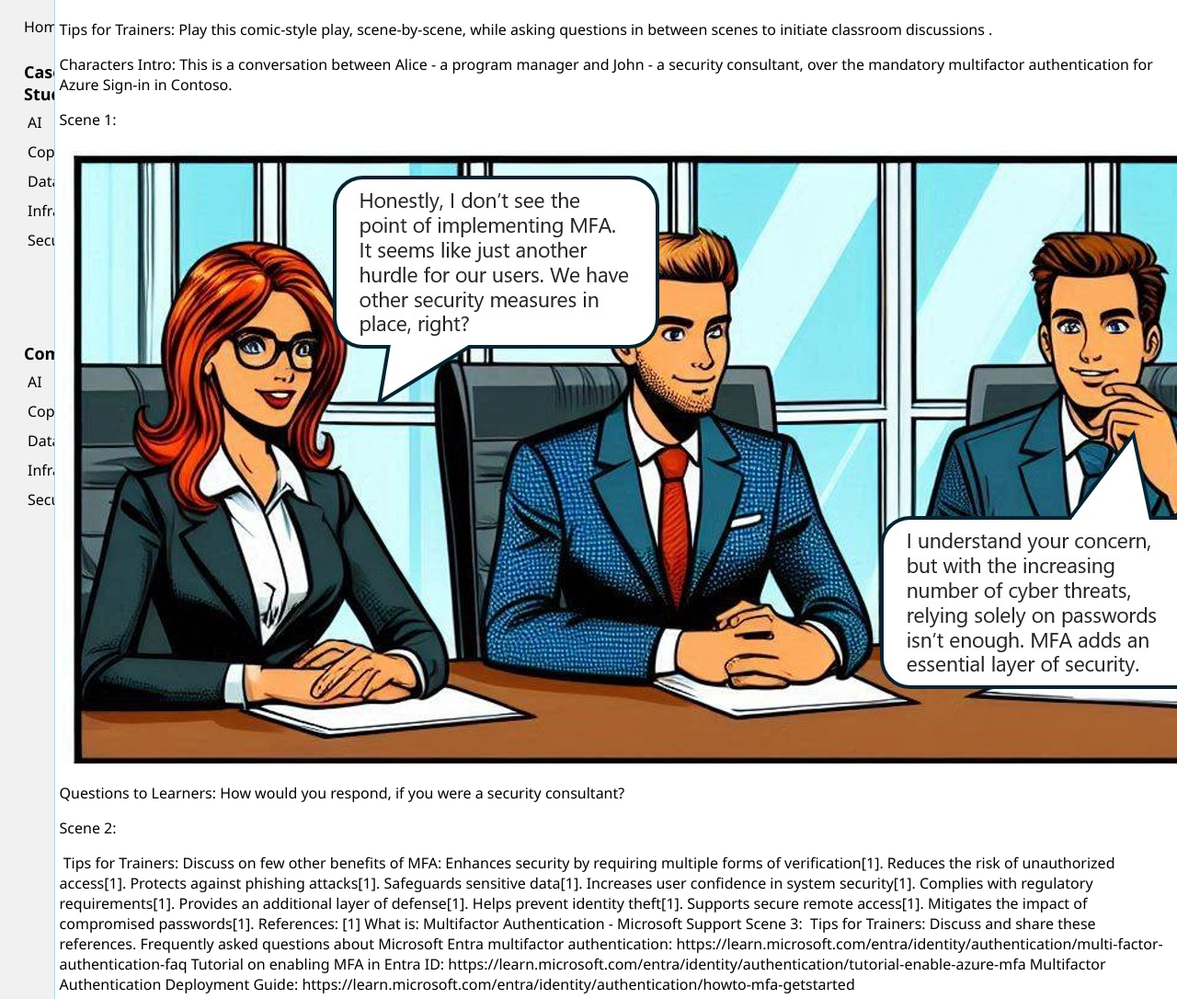
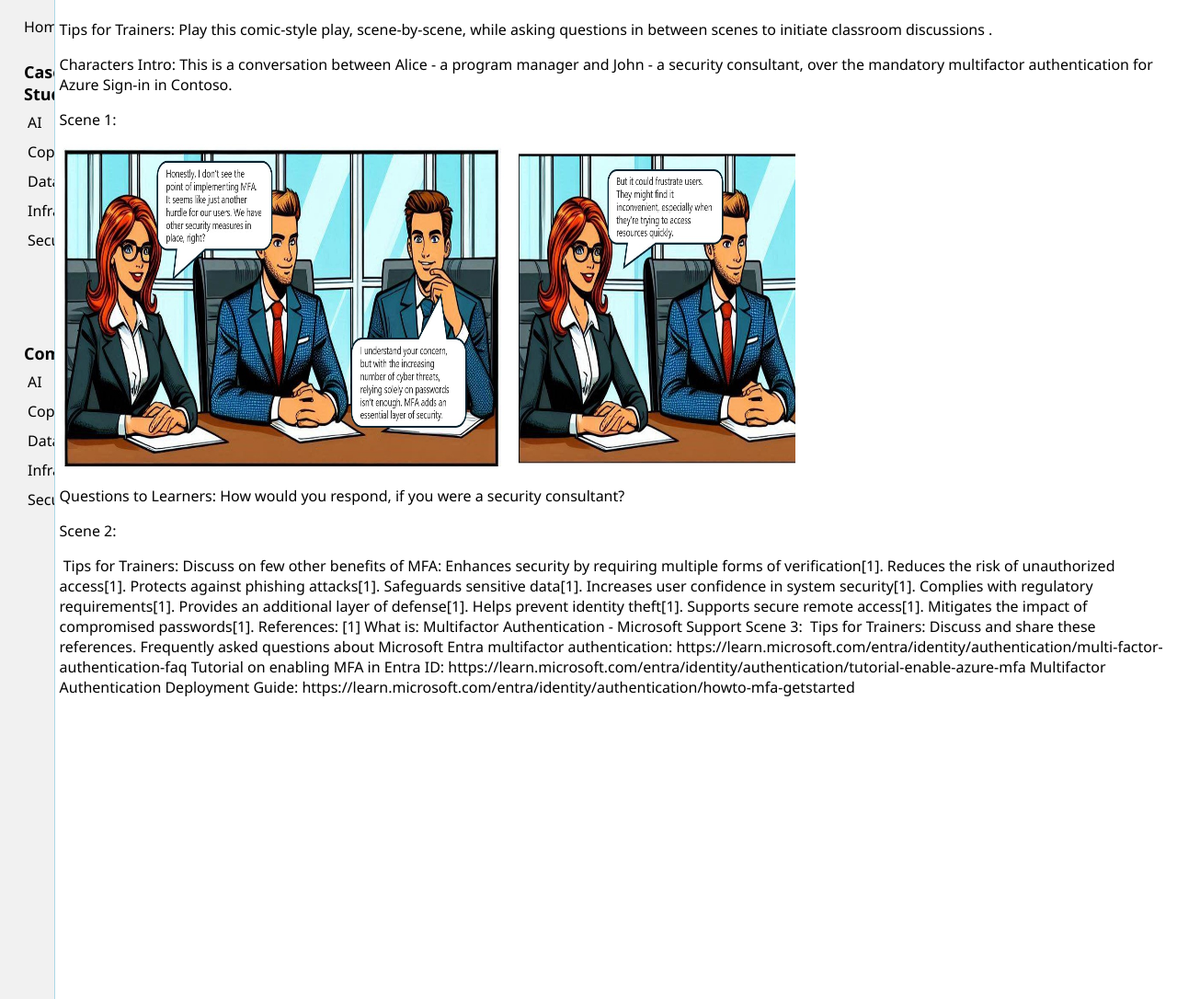
Before and after one commit to julietrajan/demo1, a Jekyll site: the page built from project-files/folder1/article1.md, in a window 1280 px wide. Shown: the whole page at 92% size. Built offline with Jekyll 4.4.1, drawn with Linux system fonts in a browser that asks for light colours.

Commit message:
Update article1.md

```diff
--- a/project-files/folder1/article1.md
+++ b/project-files/folder1/article1.md
@@ -13,8 +13,7 @@ Characters Intro: This is a conversation between Alice - a program manager and J
 
 Scene 1:
 
-![img](./mfa1.jpg)
-
+<img src="./mfa1.jpg" alt="img" width="800" height="350">
 
 Questions to Learners: How would you respond, if you were a security consultant?
 
```
